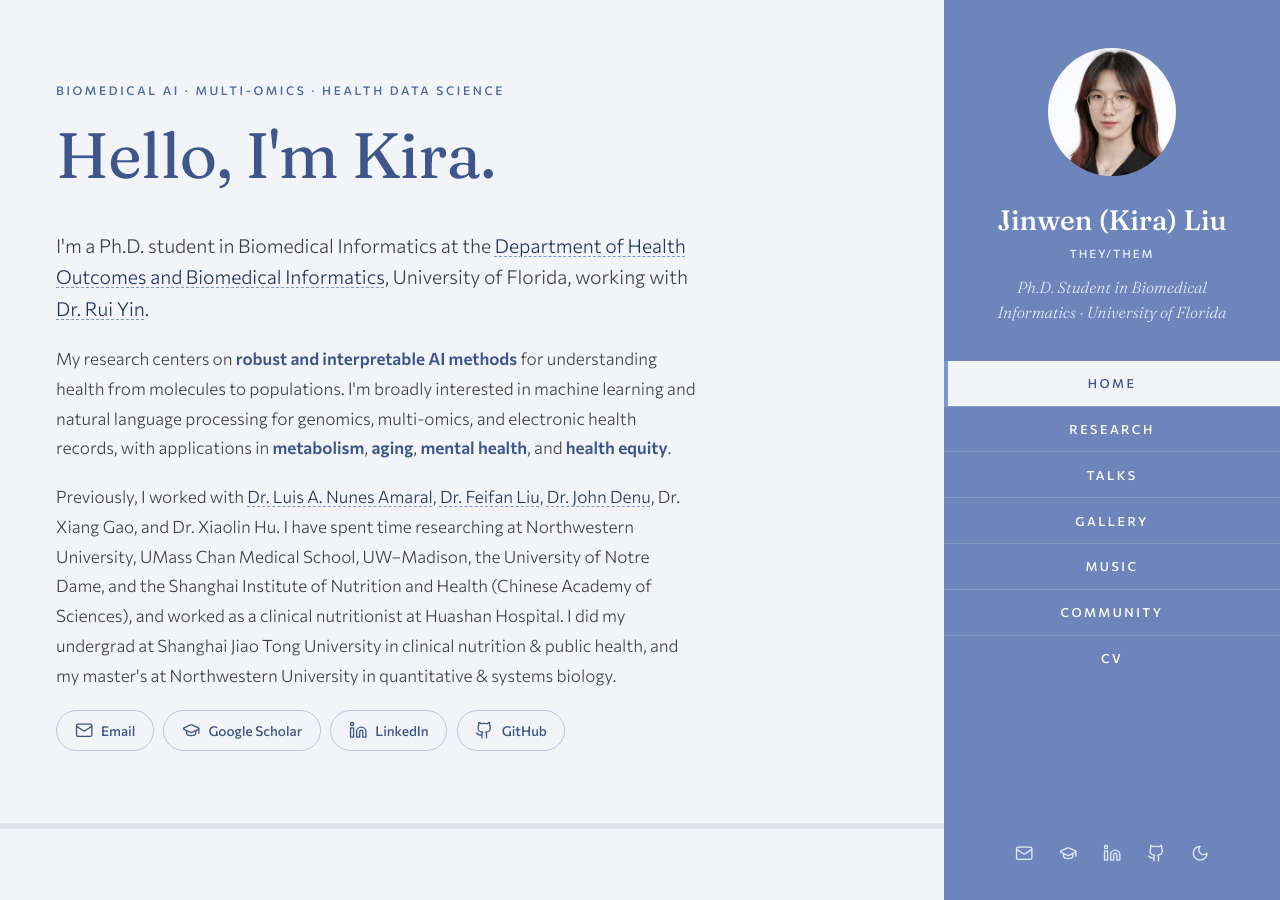
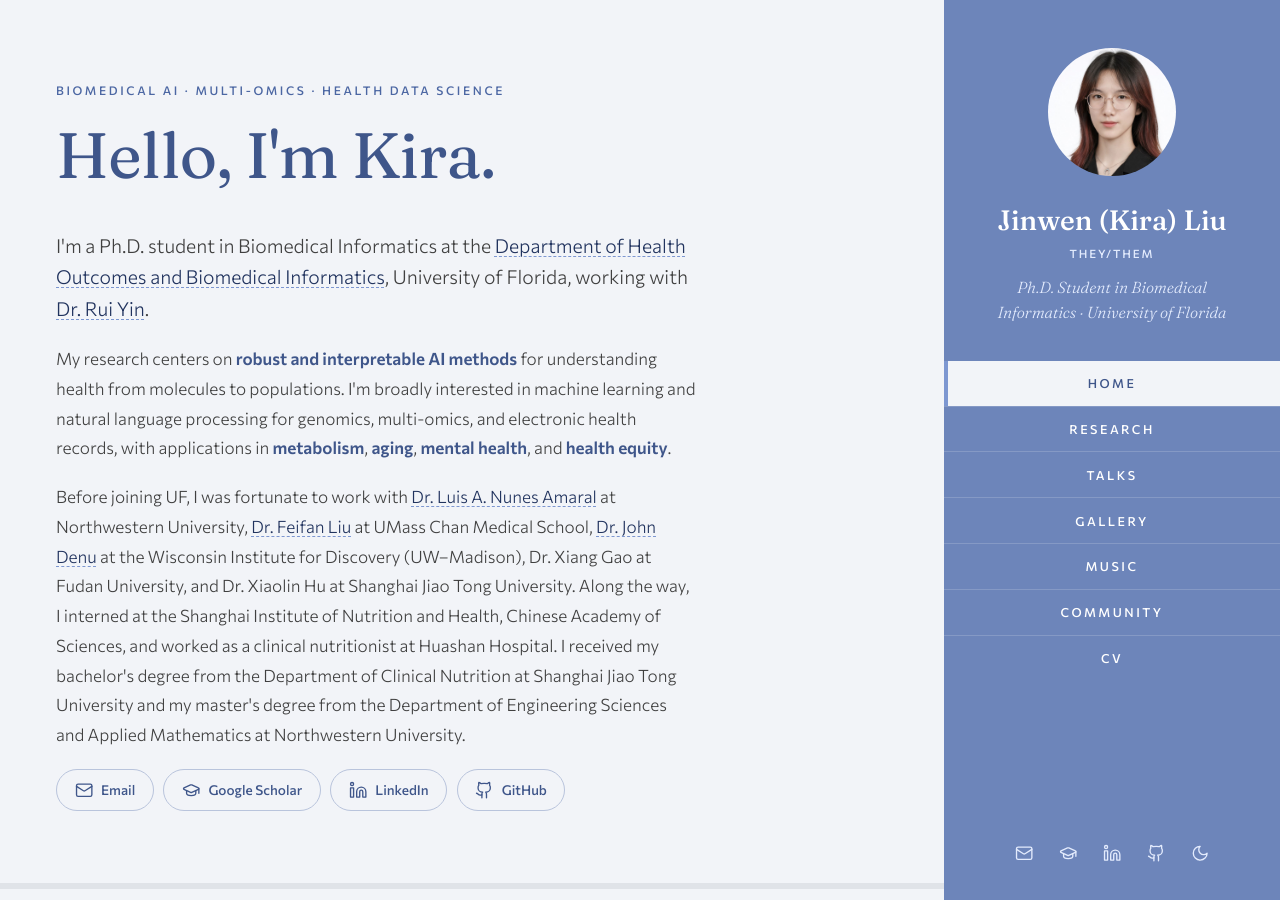
Before and after one commit to KiraLiiu/KiraLiiu.github.io, a Jekyll site: the page built from pages/home.html, in a window 1280 px wide and 900 px high. Built offline with Jekyll 4.4.1, drawn with Linux system fonts in a browser that asks for light colours.

Commit message:
Home: rewrite 'Before joining UF' paragraph
Co-Authored-By: Claude Opus 5.5 <noreply@anthropic.com>

```diff
--- a/pages/home.html
+++ b/pages/home.html
@@ -10,7 +10,7 @@ hue: 265
   <div class="prose">
     <p class="lede">I'm a Ph.D. student in Biomedical Informatics at the <a href="https://hobi.med.ufl.edu/">Department of Health Outcomes and Biomedical Informatics</a>, University of Florida, working with <a href="https://hobi.med.ufl.edu/profile/yin-rui/">Dr. Rui Yin</a>.</p>
     <p>My research centers on <strong>robust and interpretable AI methods</strong> for understanding health from molecules to populations. I'm broadly interested in machine learning and natural language processing for genomics, multi-omics, and electronic health records, with applications in <strong>metabolism</strong>, <strong>aging</strong>, <strong>mental health</strong>, and <strong>health equity</strong>.</p>
-    <p>Previously, I worked with <a href="https://amaral.northwestern.edu/">Dr. Luis A. Nunes Amaral</a>, <a href="https://www.umassmed.edu/ai4health/">Dr. Feifan Liu</a>, <a href="https://denulab.discovery.wisc.edu/">Dr. John Denu</a>, Dr. Xiang Gao, and Dr. Xiaolin Hu. I have spent time researching at Northwestern University, UMass Chan Medical School, UW–Madison, the University of Notre Dame, and the Shanghai Institute of Nutrition and Health (Chinese Academy of Sciences), and worked as a clinical nutritionist at Huashan Hospital. I did my undergrad at Shanghai Jiao Tong University in clinical nutrition &amp; public health, and my master's at Northwestern University in quantitative &amp; systems biology.</p>
+    <p>Before joining UF, I was fortunate to work with <a href="https://amaral.northwestern.edu/">Dr. Luis A. Nunes Amaral</a> at Northwestern University, <a href="https://www.umassmed.edu/ai4health/">Dr. Feifan Liu</a> at UMass Chan Medical School, <a href="https://denulab.discovery.wisc.edu/">Dr. John Denu</a> at the Wisconsin Institute for Discovery (UW–Madison), Dr. Xiang Gao at Fudan University, and Dr. Xiaolin Hu at Shanghai Jiao Tong University. Along the way, I interned at the Shanghai Institute of Nutrition and Health, Chinese Academy of Sciences, and worked as a clinical nutritionist at Huashan Hospital. I received my bachelor's degree from the Department of Clinical Nutrition at Shanghai Jiao Tong University and my master's degree from the Department of Engineering Sciences and Applied Mathematics at Northwestern University.</p>
   </div>
   <p class="contact">{% include contact.html class="pill" labels=true %}</p>
 </section>
```
